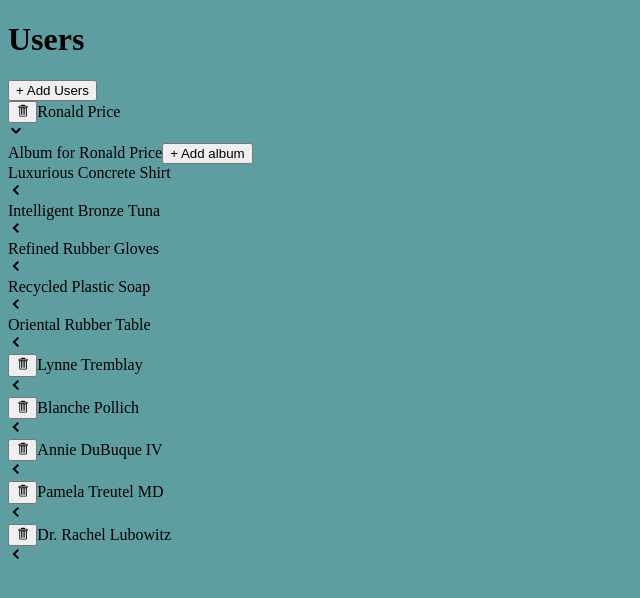
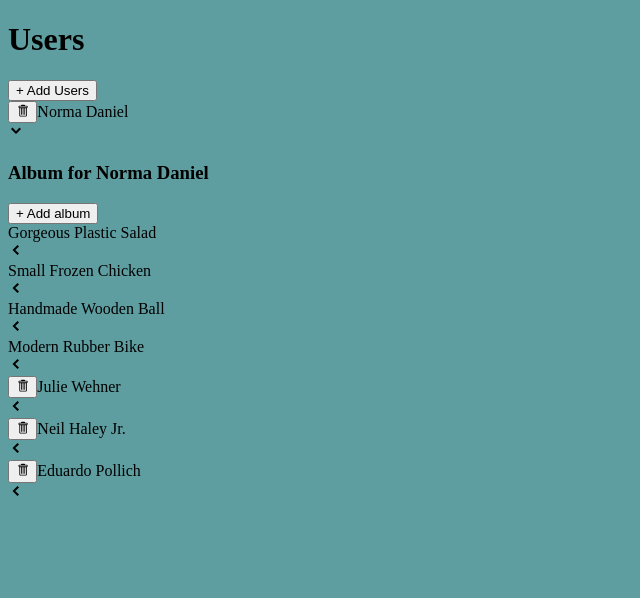
Before and after one commit to IsmayelAlam/practice_react, a React (Create React App) app in the folder react_practice010/: page / in a window 1280 px wide. Both pictures are taken after a click on the element 640 px from the left and 133 px from the top of the page. Shown: the top 598 px of the page, without its empty margins (0-640 px from the left). Built offline with nearby package versions, Linux system fonts and the light colour scheme; data requests are answered from the project's data file.

Commit message:
add style to album

```diff
--- a/react_practice010/bd.json
+++ b/react_practice010/bd.json
@@ -1,55 +1,42 @@
 {
   "users": [
     {
-      "name": "Ronald Price",
-      "id": "mFrGThEj7ai6Hj6Qgm6BE"
+      "name": "Norma Daniel",
+      "id": "wWZhbG1XxhmPyKjyvLx2n"
     },
     {
-      "name": "Lynne Tremblay",
-      "id": "wV_LrHSRhqfP7Yqhsf_6S"
+      "name": "Julie Wehner",
+      "id": "Awm8Fn47PiIcdGbQihVhc"
     },
     {
-      "name": "Blanche Pollich",
-      "id": "hS9YoPnFj--AAan74Iq0i"
+      "name": "Neil Haley Jr.",
+      "id": "qZiB1t6iTBJPivG6l24XI"
     },
     {
-      "name": "Annie DuBuque IV",
-      "id": "VfkAXOrH96zw7rthcWUS7"
-    },
-    {
-      "name": "Pamela Treutel MD",
-      "id": "SYHwr207upF4u5evyiznx"
-    },
-    {
-      "name": "Dr. Rachel Lubowitz",
-      "id": "aHgpD-06W7415BABO3_hf"
+      "name": "Eduardo Pollich",
+      "id": "N2yGsZS49WJHt6KAAzdmP"
     }
   ],
   "albums": [
     {
-      "userId": "mFrGThEj7ai6Hj6Qgm6BE",
-      "title": "Luxurious Concrete Shirt",
+      "userId": "wWZhbG1XxhmPyKjyvLx2n",
+      "title": "Gorgeous Plastic Salad",
       "id": 1
     },
     {
-      "userId": "mFrGThEj7ai6Hj6Qgm6BE",
-      "title": "Intelligent Bronze Tuna",
+      "userId": "wWZhbG1XxhmPyKjyvLx2n",
+      "title": "Small Frozen Chicken",
       "id": 2
     },
     {
-      "userId": "mFrGThEj7ai6Hj6Qgm6BE",
-      "title": "Refined Rubber Gloves",
+      "userId": "wWZhbG1XxhmPyKjyvLx2n",
+      "title": "Handmade Wooden Ball",
       "id": 3
     },
     {
-      "userId": "mFrGThEj7ai6Hj6Qgm6BE",
-      "title": "Recycled Plastic Soap",
+      "userId": "wWZhbG1XxhmPyKjyvLx2n",
+      "title": "Modern Rubber Bike",
       "id": 4
-    },
-    {
-      "userId": "mFrGThEj7ai6Hj6Qgm6BE",
-      "title": "Oriental Rubber Table",
-      "id": 5
     }
   ],
   "photos": []
--- a/react_practice010/src/components/AlbumsList.js
+++ b/react_practice010/src/components/AlbumsList.js
@@ -29,9 +29,11 @@
 
   return (
     <div>
-      <div>
-        Album for {user.name}
-        <Button onClick={handleAddAlbum}>+ Add album</Button>
+      <div className="m-2 flex flex-row items-center justify-between">
+        <h3 className="text-lg font-bold">Album for {user.name}</h3>
+        <Button onClick={handleAddAlbum} loading={results.isLoading}>
+          + Add album
+        </Button>
       </div>
       <div>{content}</div>
     </div>
--- a/react_practice010/src/store/thunks/fetchUser.js
+++ b/react_practice010/src/store/thunks/fetchUser.js
@@ -3,8 +3,6 @@
 
 const fetchUsers = createAsyncThunk("users/fetch", async () => {
   const response = await axios.get("http://localhost:3005/users");
-
-  await pause(1500);
 
   return response.data;
 });
```
